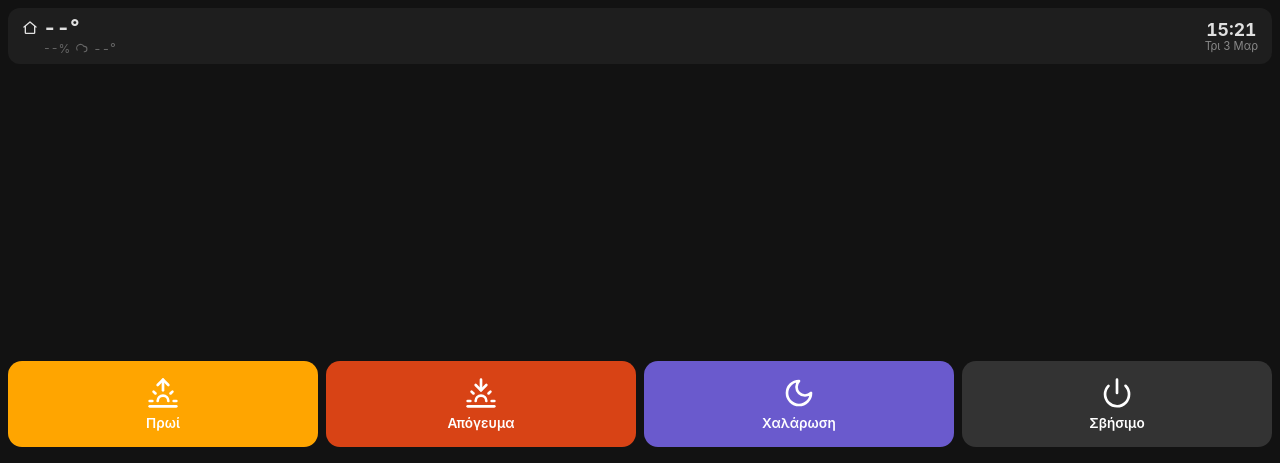
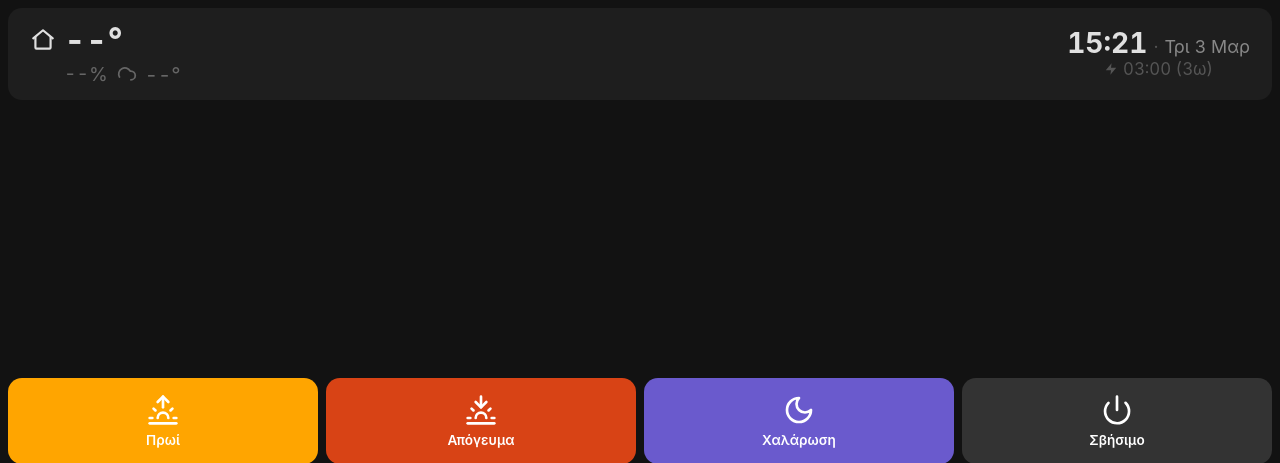
Before and after one commit to orestis/homeassistant, a Flask app: page / in a window 1280 px wide. Shown: the top 463 px of the page. Run offline with Flask 3, Linux system fonts and the light colour scheme; data that the repository does not hold is empty.

Commit message:
update wall display ui to show night-time tarrif

```diff
--- a/wall-display/app.py
+++ b/wall-display/app.py
@@ -68,6 +68,8 @@ def _get_dashboard_state() -> dict:
     entity_ids = list(sensors.values())
     if climate_cfg.get("entity_id"):
         entity_ids.append(climate_cfg["entity_id"])
+    if climate_cfg.get("outdoor_unit_temp"):
+        entity_ids.append(climate_cfg["outdoor_unit_temp"])
     scene_list = config.get("scenes", [])
     scene_entity_ids = [s["entity_id"] for s in scene_list]
     entity_ids.extend(scene_entity_ids)
@@ -78,6 +80,11 @@ def _get_dashboard_state() -> dict:
         eid = wh_cfg.get(key, "")
         if eid:
             entity_ids.append(eid)
+
+    # Night tariff sensor
+    tariff_cfg = config.get("night_tariff", {})
+    if tariff_cfg.get("entity_id"):
+        entity_ids.append(tariff_cfg["entity_id"])
 
     states = ha.get_states(entity_ids)
 
@@ -91,11 +98,15 @@ def _get_dashboard_state() -> dict:
     climate_target = None
     climate_current = None
     climate_action = None
+    climate_outdoor_unit = None
     if climate_state:
         attrs = climate_state.get("attributes", {})
         climate_target = attrs.get("temperature")
         climate_current = attrs.get("current_temperature")
         climate_action = climate_state.get("state", "unknown")
+    if climate_cfg.get("outdoor_unit_temp"):
+        climate_outdoor_unit = _parse_float(
+            states.get(climate_cfg["outdoor_unit_temp"], {}))
 
     # Generate offset button list with colors
     min_val = climate_cfg.get("min", -10)
@@ -207,8 +218,20 @@ def _get_dashboard_state() -> dict:
             "timer_duration": wh_cfg.get("timer_duration", "00:30:00"),
         }
 
-    # Current date/time (local)
-    local_now = datetime.now()
+    # Night tariff info
+    night_tariff = None
+    if tariff_cfg.get("entity_id"):
+        tariff_state = states.get(tariff_cfg["entity_id"], {})
+        tariff_on = tariff_state.get("state") == "on"
+        local_now = datetime.now()
+        tariff_schedule = _get_tariff_schedule_info(local_now, tariff_on)
+        night_tariff = {
+            "active": tariff_on,
+            "name": tariff_cfg.get("name", "Νυχτ."),
+            **tariff_schedule,
+        }
+    else:
+        local_now = datetime.now()
 
     return {
         "indoor_temp": indoor_temp,
@@ -217,12 +240,14 @@ def _get_dashboard_state() -> dict:
         "now_time": local_now.strftime("%H:%M"),
         "now_date": _format_date_greek(local_now),
         "forecast": forecast_summary,
+        "night_tariff": night_tariff,
         "active_scene": active_scene,
         "climate": {
             "entity_id": climate_cfg.get("entity_id", ""),
             "name": climate_cfg.get("name", "Climate"),
             "target": climate_target,
             "current": climate_current,
+            "outdoor_unit": climate_outdoor_unit,
             "action": climate_action,
             "min": climate_cfg.get("min", -10),
             "max": climate_cfg.get("max", 10),
@@ -231,6 +256,59 @@ def _get_dashboard_state() -> dict:
         "offset_buttons": offset_buttons,
         "scenes": scene_list,
         "water_heater": water_heater,
+    }
+
+
+# ---------------------------------------------------------------------------
+# Night tariff schedule computation
+# ---------------------------------------------------------------------------
+
+# Windows as (start_hour, end_hour_exclusive)
+_TARIFF_WINTER = [(3, 6), (12, 16)]   # Nov-Mar
+_TARIFF_SUMMER = [(2, 5), (11, 16)]   # Apr-Oct
+
+
+def _get_tariff_schedule_info(now: datetime, is_active: bool) -> dict:
+    """Compute next-window / remaining-time info for the night tariff.
+
+    Returns a dict with:
+      - remaining  : "H:MM" string if active (time left in window)
+      - next_start : "HH:MM" string if inactive (next window start)
+      - next_dur_h : int hours of the next window
+    """
+    month, hour, minute = now.month, now.hour, now.minute
+    windows = _TARIFF_WINTER if month in (11, 12, 1, 2, 3) else _TARIFF_SUMMER
+    now_minutes = hour * 60 + minute
+
+    if is_active:
+        # Find which window we're in and compute remaining time
+        for start_h, end_h in windows:
+            if start_h <= hour < end_h:
+                remaining = end_h * 60 - now_minutes
+                rh, rm = divmod(remaining, 60)
+                return {"remaining": f"{rh}:{rm:02d}"}
+        # Sensor says on but we can't match a window — just show active
+        return {"remaining": None}
+
+    # Inactive — find the next window
+    best_wait = None
+    best_dur = 0
+    best_start_h = 0
+    for start_h, end_h in windows:
+        start_min = start_h * 60
+        if start_min > now_minutes:
+            wait = start_min - now_minutes
+        else:
+            wait = (24 * 60 - now_minutes) + start_min  # wraps to tomorrow
+        if best_wait is None or wait < best_wait:
+            best_wait = wait
+            best_dur = end_h - start_h
+            best_start_h = start_h
+
+    return {
+        "remaining": None,
+        "next_start": f"{best_start_h:02d}:00",
+        "next_dur_h": best_dur,
     }
 
 
--- a/wall-display/config.json
+++ b/wall-display/config.json
@@ -1,6 +1,6 @@
 {
   "name": "Wall Display Dashboard",
-  "version": "0.15.0",
+  "version": "0.19.0",
   "slug": "wall_display",
   "description": "Lightweight server-rendered dashboard for Shelly Wall Display",
   "homeassistant_api": true,
--- a/wall-display/dashboard_config.json
+++ b/wall-display/dashboard_config.json
@@ -3,6 +3,11 @@
   "ha_token_env": "SUPERVISOR_TOKEN",
   "server_port": 5000,
   "weather_entity": "weather.forecast_home",
+
+  "night_tariff": {
+    "entity_id": "binary_sensor.nukhterine_periodos",
+    "name": "Νυχτ."
+  },
 
   "sensors": {
     "indoor_temp": "sensor.bthome_sensor_47af_temperature",
@@ -13,6 +18,7 @@
   "climate": {
     "entity_id": "climate.antlia_leaving_water_offset",
     "name": "Heating Offset",
+    "outdoor_unit_temp": "sensor.antlia_climatecontrol_outdoor_temperature",
     "min": -10,
     "max": 10,
     "step": 1,
--- a/wall-display/templates/dashboard.html
+++ b/wall-display/templates/dashboard.html
@@ -30,76 +30,107 @@
       justify-content: space-between;
       align-items: center;
       background: #1e1e1e;
-      border-radius: 12px;
-      padding: 8px 14px;
+      border-radius: 14px;
+      padding: 13px 22px;
       flex-shrink: 0;
       font-variant-numeric: tabular-nums;
     }
     .status-left {
       display: flex;
       flex-direction: column;
-      gap: 1px;
+      gap: 2px;
     }
     .status-left-main {
       display: flex;
       align-items: center;
-      gap: 5px;
+      gap: 8px;
     }
     .status-left-secondary {
       display: flex;
       align-items: center;
-      gap: 5px;
-      padding-left: 21px;
+      gap: 8px;
+      padding-left: 34px;
     }
     .icon-indoor {
-      width: 16px;
-      height: 16px;
+      width: 26px;
+      height: 26px;
       color: #e0e0e0;
       flex-shrink: 0;
     }
     .indoor-temp {
-      font-size: 1.31rem;
+      font-size: 2.1rem;
       font-weight: 700;
       line-height: 1.15;
     }
     .indoor-humidity {
-      font-size: 0.75rem;
+      font-size: 1.2rem;
       color: #666;
     }
     .icon-outdoor {
-      width: 13px;
-      height: 13px;
+      width: 21px;
+      height: 21px;
       color: #666;
       flex-shrink: 0;
     }
     .outdoor-temp {
-      font-size: 0.8rem;
+      font-size: 1.28rem;
       color: #666;
     }
     .status-center {
       display: flex;
       flex-direction: column;
       align-items: center;
-      line-height: 1.1;
+      gap: 2px;
+    }
+    .status-datetime {
+      display: flex;
+      align-items: baseline;
+      gap: 6px;
     }
     .status-time {
+      font-size: 1.76rem;
+      font-weight: 700;
+      line-height: 1;
+    }
+    .status-date-sep {
       font-size: 1.1rem;
-      font-weight: 700;
+      color: #555;
     }
     .status-date {
-      font-size: 0.7rem;
+      font-size: 1.12rem;
       color: #888;
+    }
+    .tariff-row {
+      display: flex;
+      align-items: center;
+      gap: 5px;
+      font-size: 1.05rem;
+      color: #555;
+    }
+    .tariff-row.active {
+      color: #66bb6a;
+    }
+    .tariff-icon {
+      width: 14px;
+      height: 14px;
+      flex-shrink: 0;
+    }
+    .tariff-label {
+      font-weight: 600;
+    }
+    .tariff-detail {
+      font-variant-numeric: tabular-nums;
     }
     .status-right {
       display: flex;
       align-items: center;
-      gap: 6px;
+      gap: 8px;
     }
     .forecast-icon {
-      font-size: 1.2rem;
+      font-size: 1.9rem;
     }
     .forecast-range {
-      font-size: 0.9rem;
+      font-size: 1.44rem;
       color: #aaa;
       font-weight: 600;
     }
--- a/wall-display/templates/partials/dashboard_content.html
+++ b/wall-display/templates/partials/dashboard_content.html
@@ -13,8 +13,22 @@
       </div>
     </div>
     <div class="status-center">
-      <span class="status-time">{{ now_time }}</span>
-      <span class="status-date">{{ now_date }}</span>
+      <span class="status-datetime">
+        <span class="status-time">{{ now_time }}</span>
+        <span class="status-date-sep">·</span>
+        <span class="status-date">{{ now_date }}</span>
+      </span>
+      {% if night_tariff %}
+      <div class="tariff-row{% if night_tariff.active %} active{% endif %}">
+        <svg class="tariff-icon" viewBox="0 0 24 24" fill="currentColor"><path d="M13 2L3 14h9l-1 8 10-12h-9l1-8z"/></svg>
+        {% if night_tariff.active %}
+        <span class="tariff-label">{{ night_tariff.name }}</span>
+        {% if night_tariff.remaining %}<span class="tariff-detail">−{{ night_tariff.remaining }}</span>{% endif %}
+        {% else %}
+        <span class="tariff-detail">{{ night_tariff.next_start }}{% if night_tariff.next_dur_h %} ({{ night_tariff.next_dur_h }}ω){% endif %}</span>
+        {% endif %}
+      </div>
+      {% endif %}
     </div>
     {% if forecast %}
     <div class="status-right">
@@ -123,7 +137,7 @@
       <span class="climate-status heating">🔥 Θέρμανση</span>
       {% endif %}
       {% if climate.current is not none %}
-      <span class="climate-water">Θερμ. Νερών: {{ "%.1f" | format(climate.current) }}°</span>
+      <span class="climate-water">Θερμ. Νερών: {{ "%.0f" | format(climate.current) }}°{% if climate.outdoor_unit is not none %} @ {{ "%.0f" | format(climate.outdoor_unit) }}°{% endif %}</span>
       {% endif %}
     </div>
     <div class="climate-buttons">
```
Also changed, not shown: README.md.
